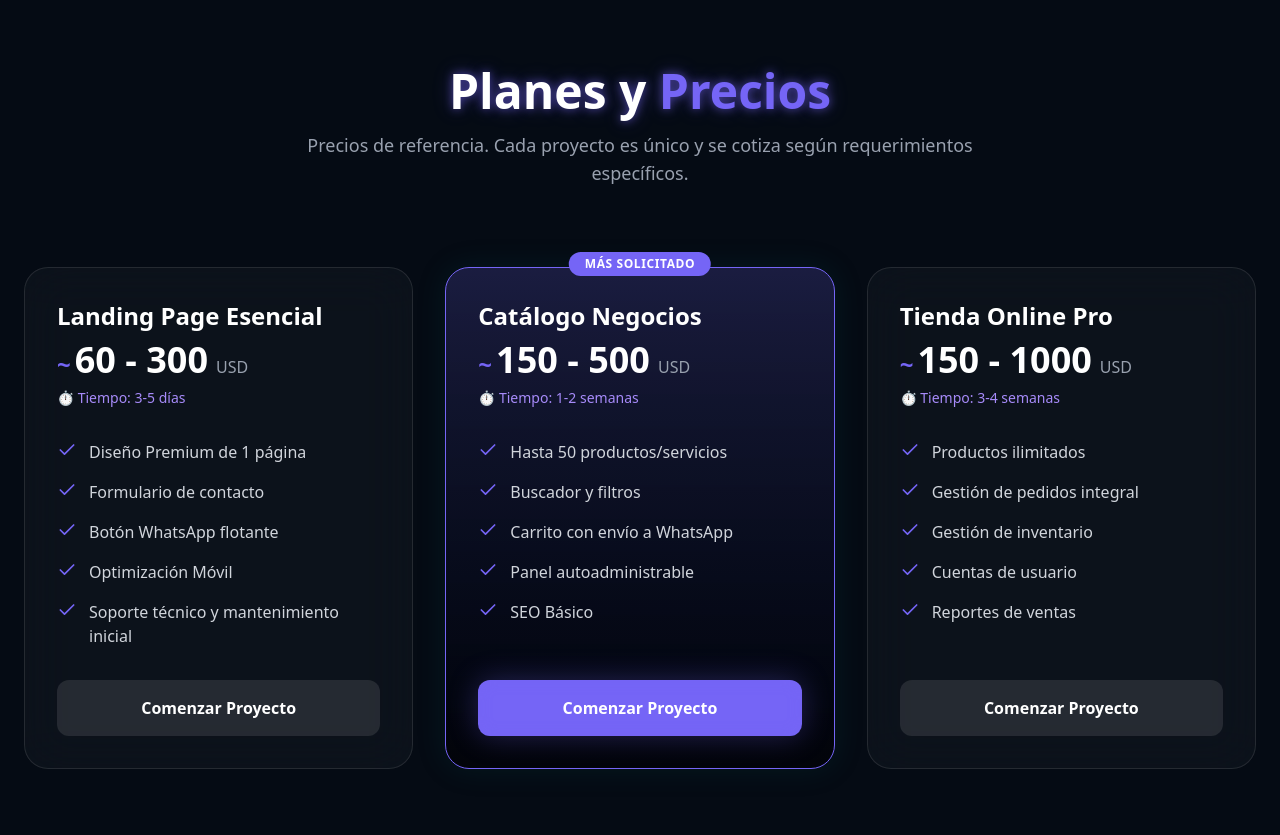
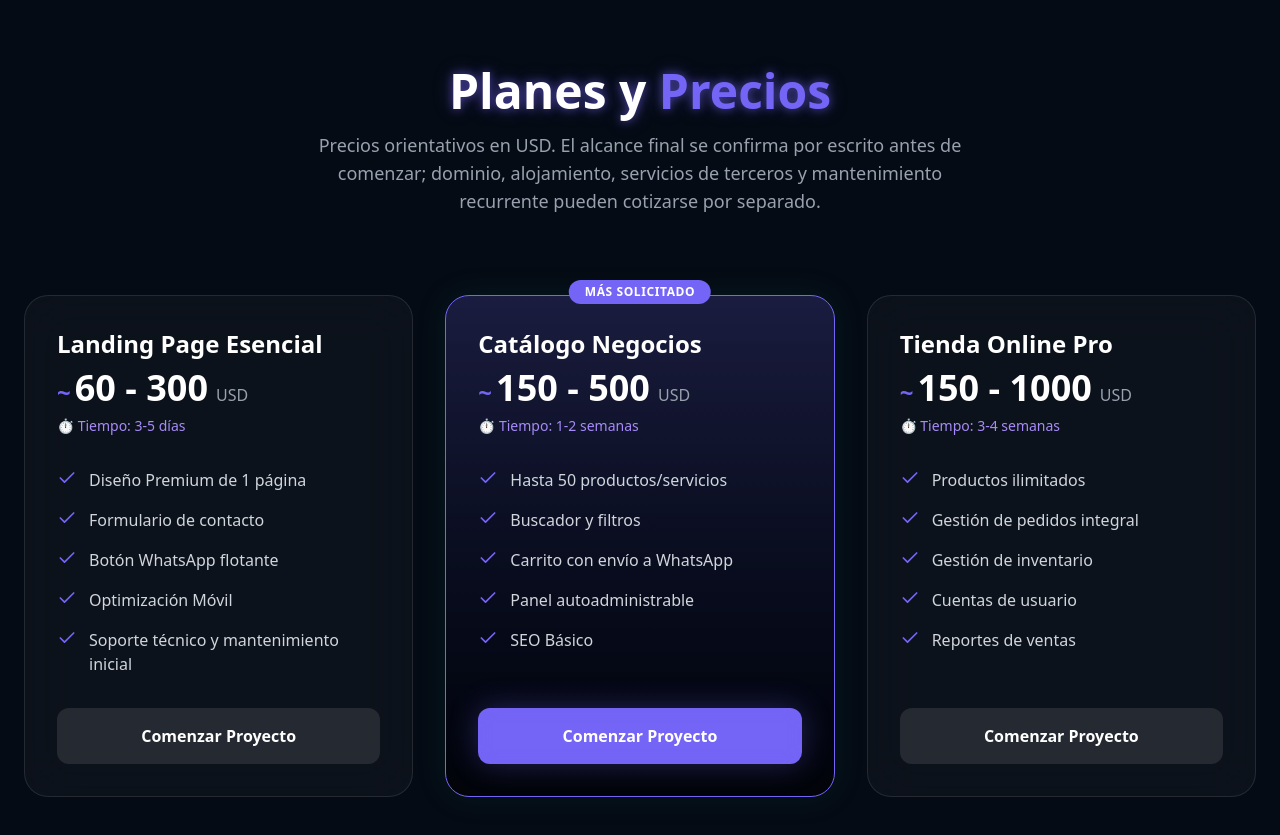
Before and after one commit to Cristian0311/Nexus-Digital-Studio, a React (Vite) app: page / in a window 1280 px wide. Shown: the part 5160-5995 px from the top of the page. Built offline with nearby package versions, Linux system fonts and the light colour scheme.

Commit message:
Mejora visual y enlace a PALMYRA CRM

```diff
--- a/src/components/sections/Pricing.tsx
+++ b/src/components/sections/Pricing.tsx
@@ -22,7 +22,7 @@ export default function Pricing() {
             transition={{ delay: 0.1 }}
             className="mx-auto max-w-2xl text-lg text-gray-400"
           >
-            Precios de referencia. Cada proyecto es único y se cotiza según requerimientos específicos.
+            Precios orientativos en USD. El alcance final se confirma por escrito antes de comenzar; dominio, alojamiento, servicios de terceros y mantenimiento recurrente pueden cotizarse por separado.
           </motion.p>
         </div>
 
```
